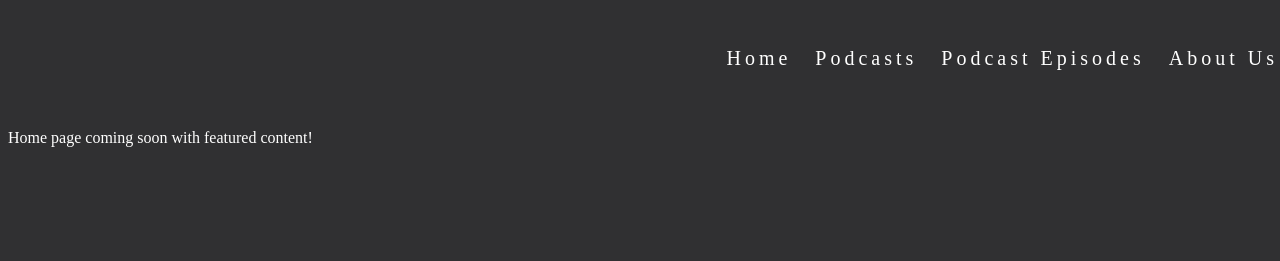
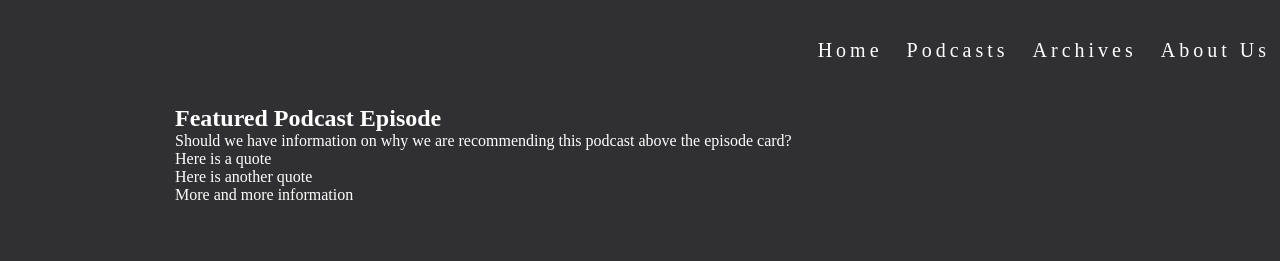
Before and after one commit to jdellape/grdiscourse, a Flask app: page / in a window 1280 px wide. Shown: the top 261 px of the page. Before the commit the page ends 147 px from the top, so only its background shows below. Run offline with Flask 2, Linux system fonts and the light colour scheme; data that the repository does not hold is empty.

Commit message:
page updates

```diff
--- a/application/models.py
+++ b/application/models.py
@@ -4,14 +4,14 @@ import requests
 
 #For Podcasts
 
-PODCAST_IDS = ['1495107302','591157388','1289898626','1212429230','1072608281']
+PODCAST_IDS = ['1495107302','591157388','1289898626','1212429230','1072608281','1094878688']
 
 FETCH_ALL_PODCASTS_URL = 'https://itunes.apple.com/lookup?id={0}&entity=podcast'.format(','.join(PODCAST_IDS))
 
 FINAL_ARTWORK_DIMENSIONS = '300x300'
 
 #Podcast Episodes
-FETCH_RECENT_PODCAST_EPISODES_URL = 'https://itunes.apple.com/lookup?id={0}&entity=podcastEpisode&limit=25'.format(','.join(PODCAST_IDS))
+FETCH_RECENT_PODCAST_EPISODES_URL = 'https://itunes.apple.com/lookup?id={0}&entity=podcastEpisode&limit=1'.format(','.join(PODCAST_IDS))
 
 #Not finding podcast description via api so building a dict {id:description} to store
 PODCAST_DESCRIPTIONS = {
@@ -31,7 +31,9 @@ PODCAST_DESCRIPTIONS = {
                   through our Christian faith. So pull up a chair and have a seat at the table with us. Learn more at TruthsTable.com",
   "1072608281" : "Q educates and equips Christians to engage our cultural moment. Our method of learning is simple: \
                  exposure, conversation and collaboration. Listen to the Q Podcast to learn, explore and consider how you can be \
-                faithful in our cultural context."
+                faithful in our cultural context.",
+  '1094878688' : "Each week the editors of Christianity Today go beyond hashtags and hot-takes and set aside time to explore the \
+                 reality behind a major cultural event."
 }
 
 class Podcast:
--- a/application/routes.py
+++ b/application/routes.py
@@ -7,8 +7,17 @@ from datetime import datetime
 @app.route("/")
 @app.route("/home")
 def home():
-    # podcasts = get_all_podcasts()
-    return render_template("home.html", title="Home")
+    #Get podcasts episodes sorted from most recent to oldest and present it to the user
+    podcast_episodes = get_all_podcast_episodes()
+
+    #Loop to set a datetime object within each episode object
+    for ep in podcast_episodes:
+        ep.release_date = ep.release_date[:10]
+        time_in_datetime = datetime.strptime(ep.release_date, "%Y-%m-%d")
+        ep.set_podcast_episode_datetime_release(time_in_datetime)
+    #Sort my list according to the datetime value I input (most recent eps should display first)
+    podcast_episodes.sort(reverse=True, key=lambda x: x.release_date_datetime)
+    return render_template("home.html", podcast_episodes=podcast_episodes, title="Home")
 
 @app.route("/podcasts")
 def podcasts():
@@ -35,3 +44,8 @@ def podcast_episodes():
 @app.route("/about-us")
 def about_us():
     return render_template("about_us.html", title="About Us")
+
+
+@app.route("/archives")
+def archives():
+    return render_template("archives.html", title="Archives")
--- a/application/static/css/styles.css
+++ b/application/static/css/styles.css
@@ -16,6 +16,21 @@ header{
     width: 100%;
     z-index: 12;
     position: fixed;
+}
+
+h2 {
+    color: #fff;
+    padding-left: 175px;
+}
+
+.first_h2 {
+    color: #fff;
+    padding-top: 105px;
+}
+
+.noncard__ptag{
+    color: #fff;
+    padding-left: 175px;
 }
 
 nav{
@@ -42,7 +57,7 @@ main {
     grid-gap: 40px;
     padding: 60px 0;
     position: relative;
-    padding-top: 100px;
+    /* padding-top: 100px; */
 }
 
 .text--medium {
@@ -146,6 +161,14 @@ form {
         line-height: 15px;
     }
 
+    h2 {
+        padding-left: 15px;
+    }
+
+    .noncard__ptag{
+        padding-left: 15px;
+    }
+
     nav a{
         float: none;
         display: block;
--- a/application/templates/home.html
+++ b/application/templates/home.html
@@ -4,13 +4,62 @@
     <meta charset="UTF-8">
     <meta name="viewport" content="width=device-width, initial-scale=1.0">
     <title>{{title}}</title>
-    <link rel="stylesheet" href="/static/css/about_us.css" />
+    <link rel="stylesheet" href="/static/css/styles.css" />
     <link href="https://fonts.googleapis.com/css2?family=Open+Sans&display=swap" rel="stylesheet">
 </head>
 <body>
     {% include "includes/nav.html" %}
+    <h2 class="first_h2">Featured&nbsp;Podcast&nbsp;Episode</h2>
+    <p class="noncard__ptag">Should we have information on why we are recommending this podcast above the episode card?</p>
+    <p class="noncard__ptag">Here is a quote</p>
+    <p class="noncard__ptag">Here is another quote</p>
+    <p class="noncard__ptag">More and more information</p>
     <main>
-        <p>Home page coming soon with featured content!</p>
+        <section class="cards">
+            <div class="card">
+                <div class="card__image-container">
+                    <img src="https:///is5-ssl.mzstatic.com/image/thumb/Podcasts113/v4/06/9b/76/069b76d0-e77f-2e66-8a1e-2d750c8c781c/mza_1262336115322394026.jpg/300x300bb.jpg">
+                </div>
+                <div class="card__content">
+                    <p class="card__title text--medium">
+                        Episode 428: How Should Christians Vote? <br>Released: 2020-10-28<br>
+                    </p>
+                    <!-- <a href=https://podcasts.apple.com/us/podcast/episode-428-how-should-christians-vote/id591157388?i=1000496386028&amp;uo=4 target="_blank">Episode 428: How Should Christians Vote?</a> -->
+                    <div class="card__info">
+                        <!-- <p class="text--medium">With less than a week until the election, Phil and Skye are joined by Kaitlyn Schiess to discuss what should, and should not, influence how Christians vote. First, they talk about reactions to Skye’s video (not Phil’s, he had nothing to do with...</p> -->
+                        <video controls="" preload="none" controlslist="nodownload">
+                            <source src="https://traffic.libsyn.com/secure/thephilvischerpodcast/HP428_2.mp3?dest-id=121777" type="audio/mpeg">
+                        </video>
+                    </div>
+                </div>
+            </div>
+        </section>
+    </main>
+    <h2>Recent&nbsp;Podcast&nbsp;Episodes</h2>
+    <main>
+        <section class="cards">
+
+            {% for episode in podcast_episodes %}
+            <div class="card">
+                <div class="card__image-container">
+                    <img src={{episode.artwork}} />
+                </div>
+                <div class="card__content">
+                    <p class="card__title text--medium">
+                        {{episode.episode_name}} <br>Released: {{episode.release_date}}</br>
+                    </p>
+                    <!-- <a href={{episode.episode_url}} target="_blank">{{episode.episode_name}}</a> -->
+                    <div class="card__info">
+                        <!-- <p class="text--medium">{{episode.short_description}}</p> -->
+                        <video controls preload="none" controlsList="nodownload">
+                            <source src={{episode.episode_player_url}} type="audio/mpeg" >
+                        </video>
+                    </div>
+                </div>
+            </div>
+
+            {%endfor%}
+        </section>
     </main>
 </body>
 </html>
--- a/application/templates/includes/nav.html
+++ b/application/templates/includes/nav.html
@@ -3,7 +3,8 @@
     <nav>
         <a href="{{ url_for('home') }}" >Home</a>
         <a href="{{ url_for('podcasts') }}">Podcasts</a>
-        <a href="{{ url_for('podcast_episodes') }}">Podcast Episodes</a>
+        <a href="{{ url_for('archives') }}">Archives</a>
+        <!-- <a href="{{ url_for('podcast_episodes') }}">Podcast Episodes</a> -->
         <a href="{{ url_for('about_us') }}">About Us</a>
     </nav>
     <!-- <hr style="clear:both"> -->
```
Also changed, not shown: application/templates/archives.html (added, +16 -0 lines).
